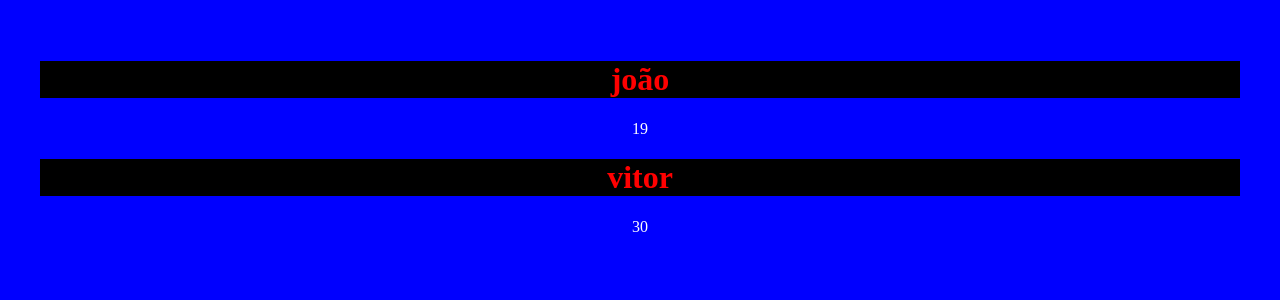
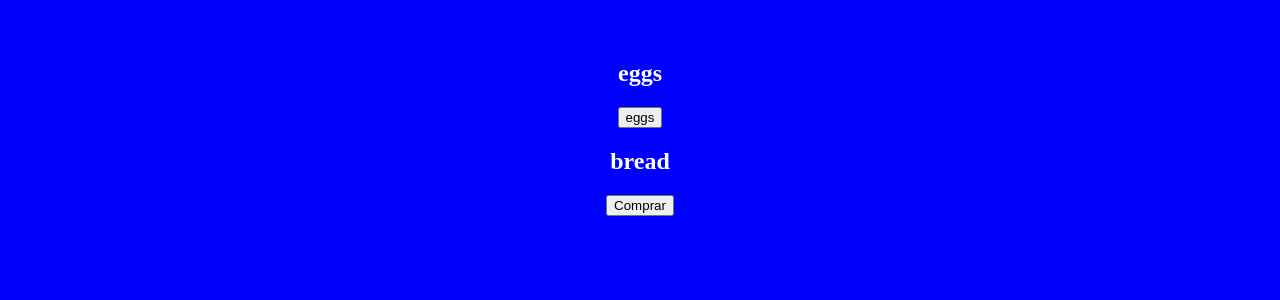
Before and after one commit to Vitor104/app-react, a React (Vite) app: page / in a window 1280 px wide. Shown: the top 300 px of the page. Built offline with nearby package versions, Linux system fonts and the light colour scheme.

Commit message:
comecei um mini projeto para testar meus conhecimentos

```diff
--- a/src/exemplo.jsx
+++ b/src/exemplo.jsx
@@ -1,14 +1,24 @@
 import React from 'react';
 import style from './exemplo.module.css';
 
-function Exemplo({nome, idade}) {
-   return (
+
+
+
+function Grocery(props) {
+  function handleClick({item1}) {
+    alert(item1)
+  }
+
+  return (
      <div>
-     <h1>{nome}</h1>
-     <p>{idade}</p>
+       <h2>{props.item1}</h2>
+       <button onClick={handleClick}>{props.item1}</button>
+       <br />
+       <h2>{props.item2}</h2>
+       <button onClick={handleClick}>Comprar</button>
      </div>
    )
 };
 
 
-export default Exemplo;
+export default Grocery;
--- a/src/main.jsx
+++ b/src/main.jsx
@@ -2,12 +2,11 @@ import React from 'react'
 import ReactDOM from 'react-dom/client'
 import App from './App.jsx'
 import './index.css'
-import Exemplo from './exemplo.jsx'
+import Grocery from './exemplo.jsx'
 
 ReactDOM.createRoot(document.getElementById('root')).render(
   <React.StrictMode>
     <App />
-    <Exemplo nome='joão' idade="19" />
-    <Exemplo nome='vitor' idade="30" />
+    <Grocery item1="eggs" item2="bread" item3="beaf" />
   </React.StrictMode>,
 )
```
